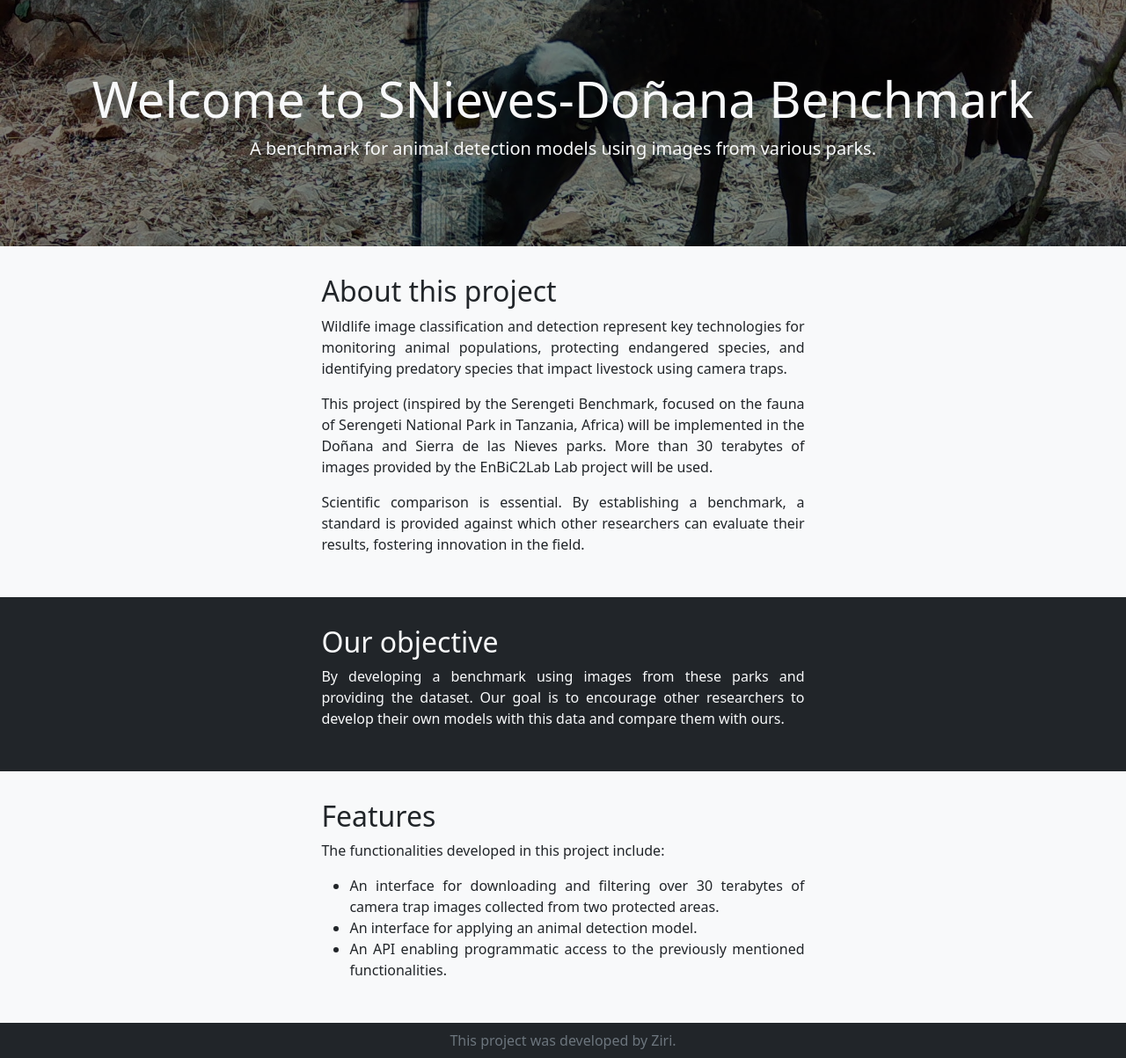
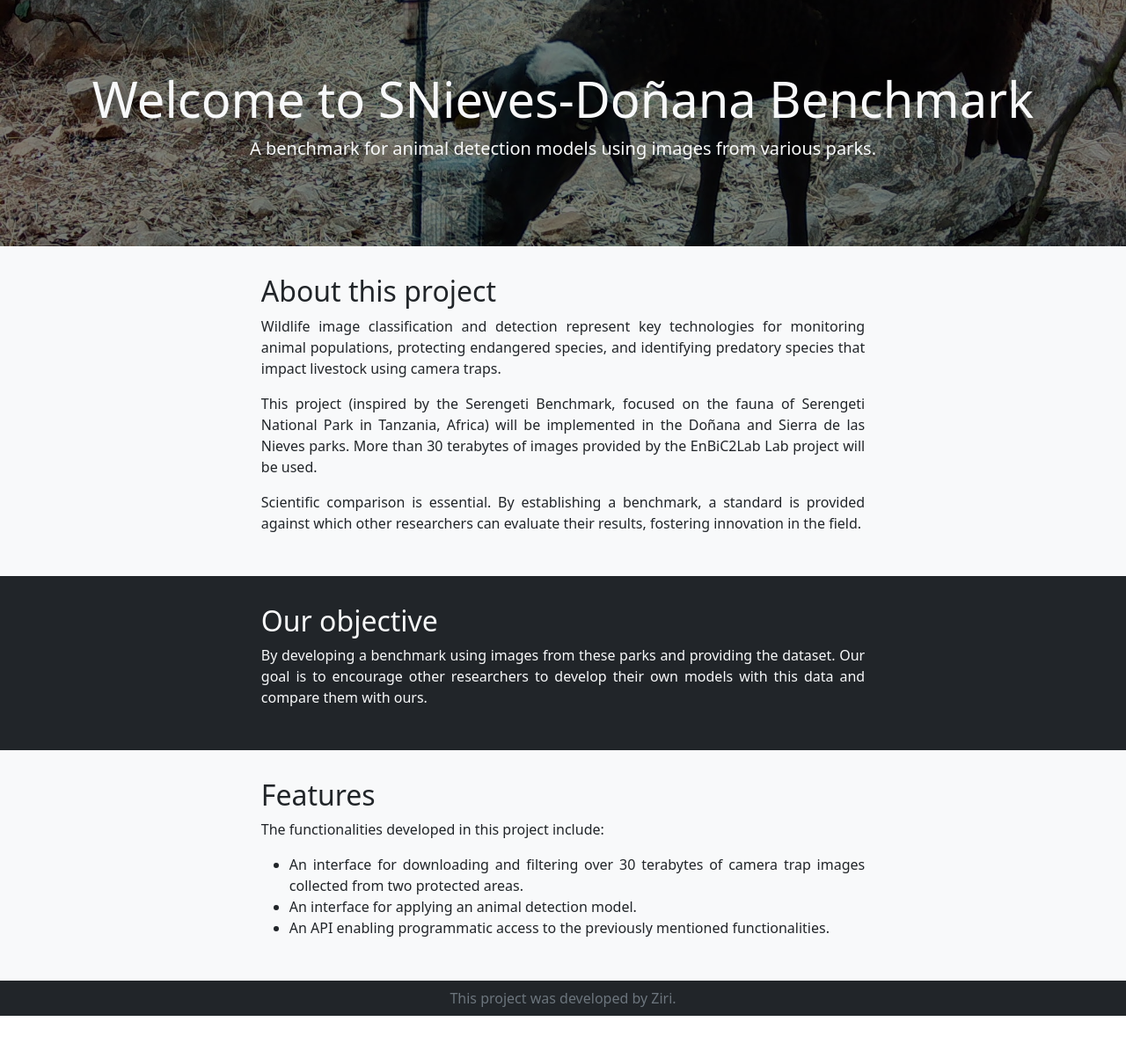
Before and after one commit to ziriraha/snieves-donana-benchmark, a Flask app: page / in a window 1280 px wide. Shown: the part 57-1260 px from the top of the page at 88% size. After the commit the page ends 1212 px from the top, so only its background shows below. Run offline with Flask 3, Linux system fonts and the light colour scheme; parts of the project's set-up code (start-up, migrations or seed data) failed here and were passed over.

Commit message:
small changes to base

```diff
--- a/src/app/templates/base.html
+++ b/src/app/templates/base.html
@@ -10,11 +10,11 @@
         integrity="sha384-4Q6Gf2aSP4eDXB8Miphtr37CMZZQ5oXLH2yaXMJ2w8e2ZtHTl7GptT4jmndRuHDT" crossorigin="anonymous">
     <style>
         section {
-            padding: 2rem;
+            padding: 2rem 2.5rem;
         }
 
         .content {
-            max-width: 60ch;
+            max-width: 75ch;
             margin: 0 auto;
             text-align: justify;
         }
```
